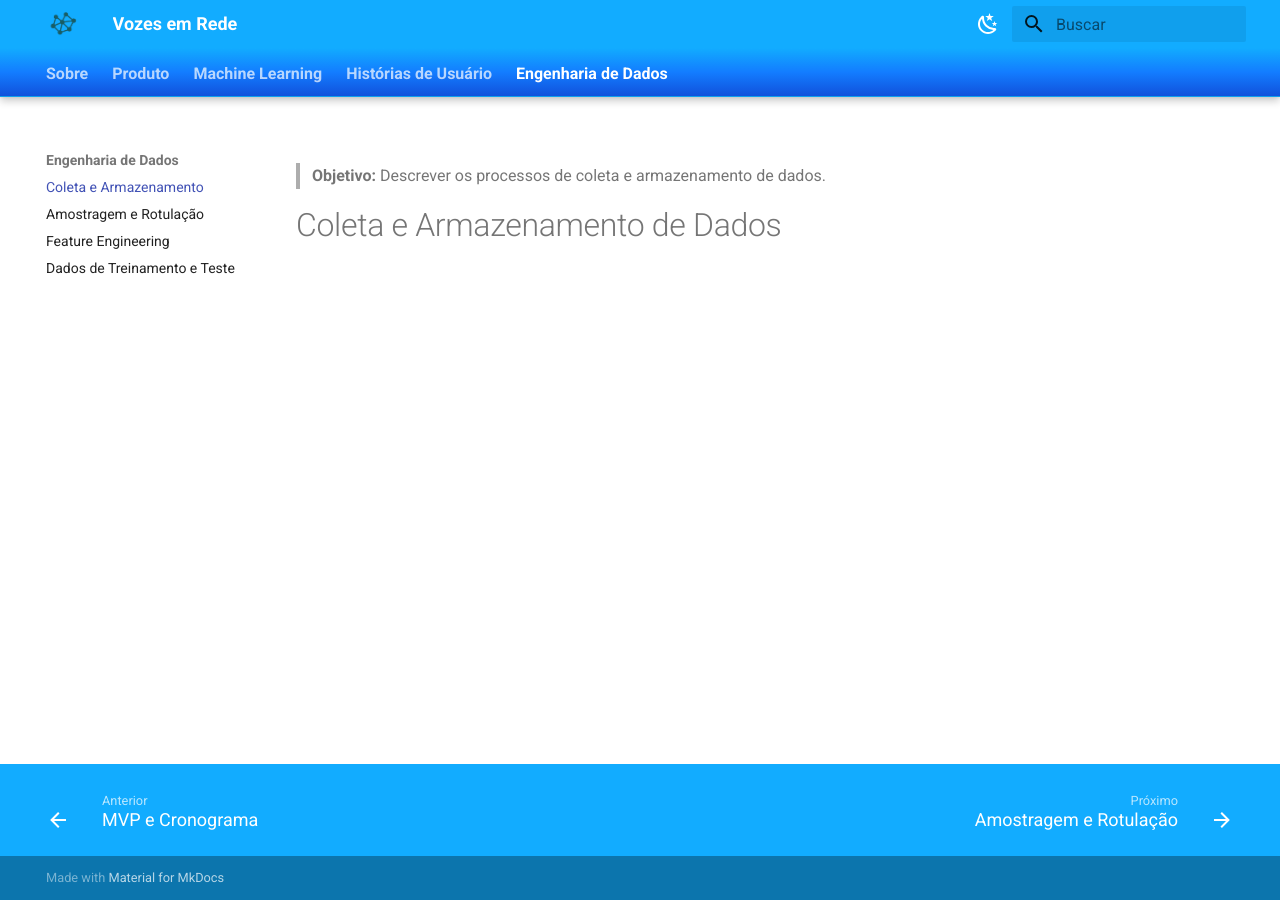
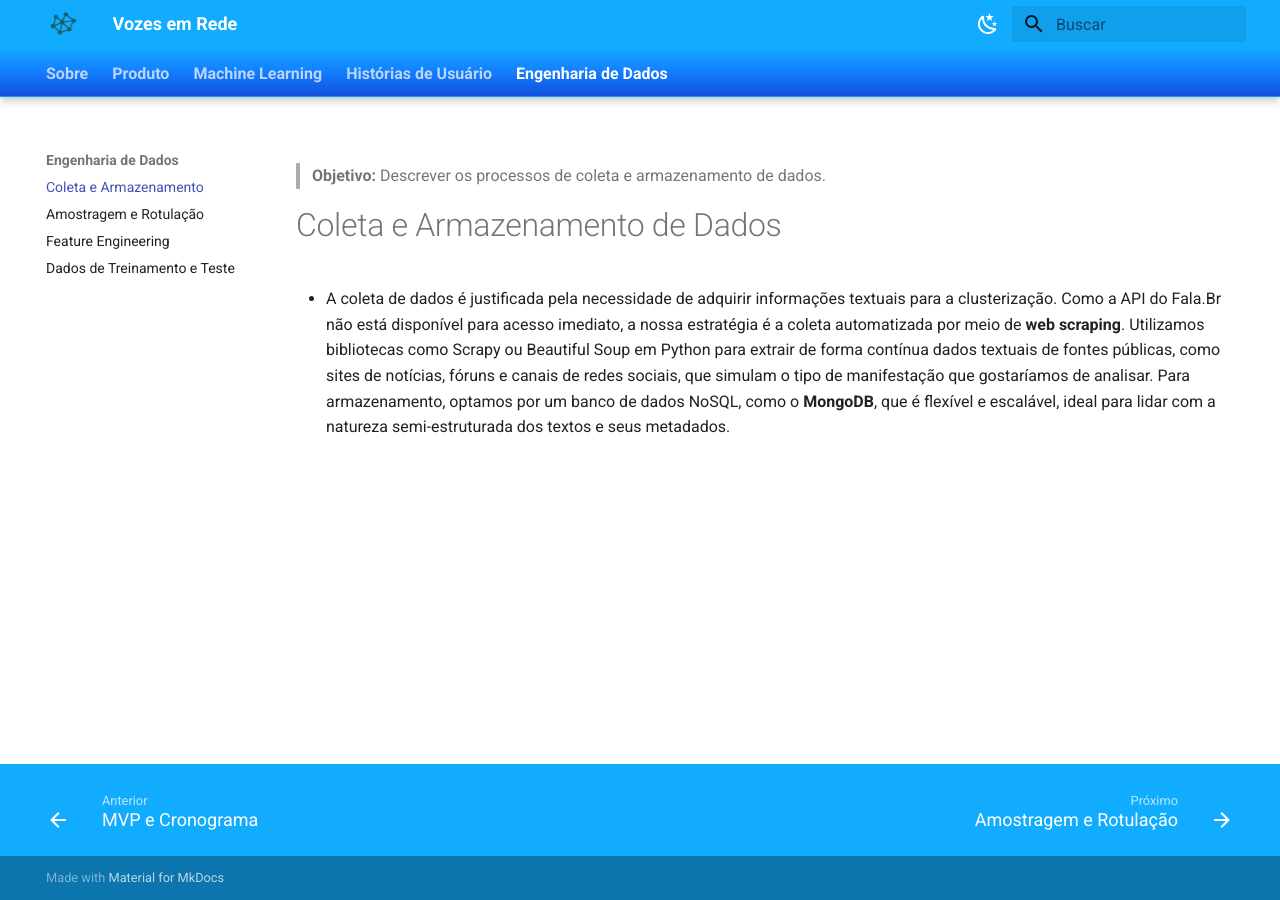
Before and after one commit to unb-Sistemas-de-Machine-learning/group7-social-voice-clusters, an MkDocs documentation site: the page built from docs/engenharia_de_dados/coleta_e_armazenamento.md, in a window 1280 px wide. Built offline with MkDocs 1.6.1 and Material for MkDocs 9.7.7, drawn with Linux system fonts in a browser that asks for light colours.

Commit message:
Update coleta_e_armazenamento.md

```diff
--- a/docs/engenharia_de_dados/coleta_e_armazenamento.md
+++ b/docs/engenharia_de_dados/coleta_e_armazenamento.md
@@ -3,3 +3,5 @@
 # Coleta e Armazenamento de Dados
 
 <!-- Detalhar métodos e ferramentas para coleta e armazenamento de dados. -->
+
+- A coleta de dados é justificada pela necessidade de adquirir informações textuais para a clusterização. Como a API do Fala.Br não está disponível para acesso imediato, a nossa estratégia é a coleta automatizada por meio de **web scraping**. Utilizamos bibliotecas como Scrapy ou Beautiful Soup em Python para extrair de forma contínua dados textuais de fontes públicas, como sites de notícias, fóruns e canais de redes sociais, que simulam o tipo de manifestação que gostaríamos de analisar. Para armazenamento, optamos por um banco de dados NoSQL, como o **MongoDB**, que é flexível e escalável, ideal para lidar com a natureza semi-estruturada dos textos e seus metadados.
```
